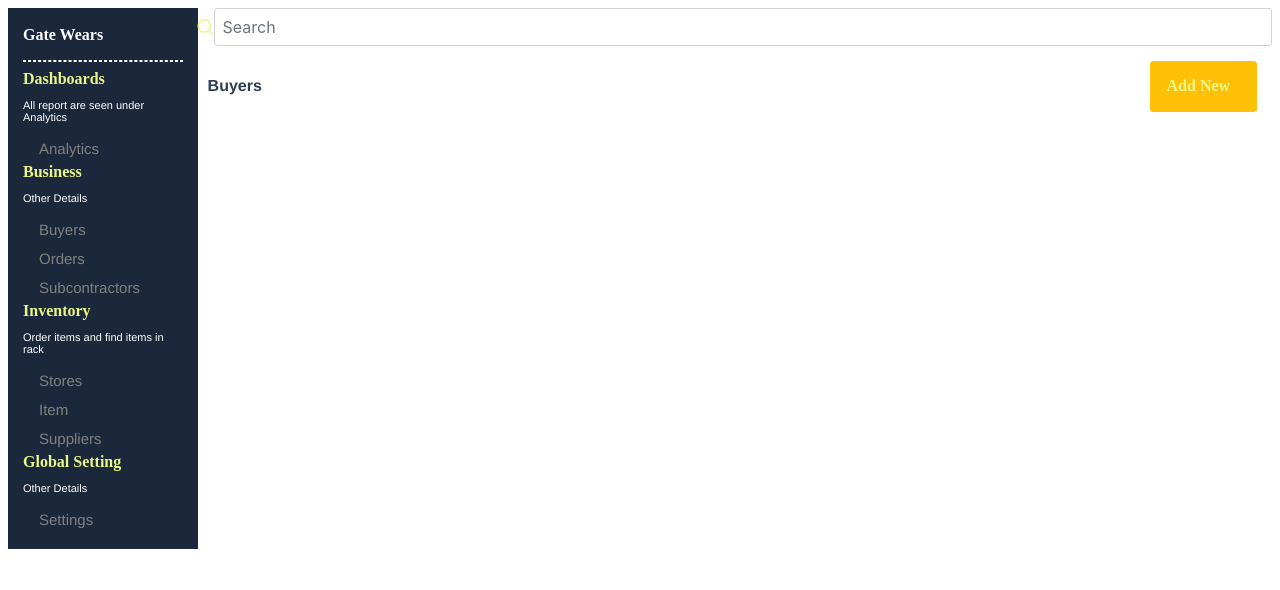
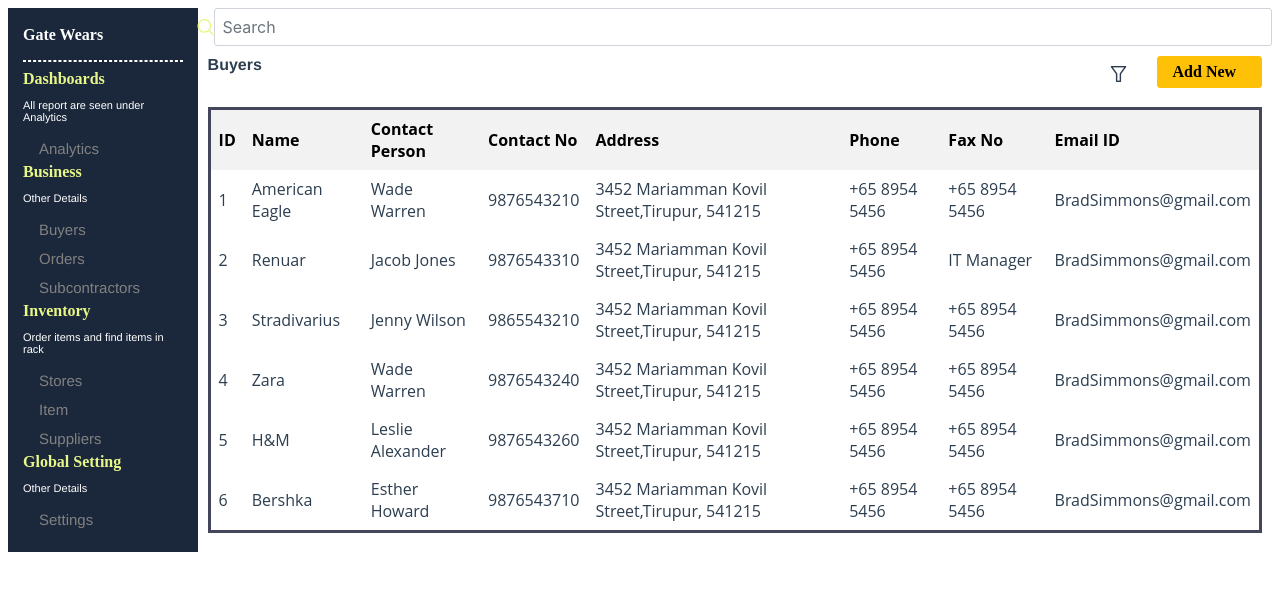
Before and after one commit to Anandsquash/myapp, a Vue app in the folder sample/: page / in a window 1280 px wide. Shown: the top 590 px of the page. Built offline with nearby package versions, Linux system fonts and the light colour scheme.

Commit message:
DialogBoxTemplate

```diff
--- a/sample/src/App.vue
+++ b/sample/src/App.vue
@@ -13,7 +13,7 @@
       <div class="nav">
         <span>Business</span>
         <p style="font-size: 11px;color:white">Other Details</p>
-        <a href="#buyers">Buyers</a>
+        <a v-on:click="$router.push('/')">Buyers</a>
         <a href="#orders">Orders</a>
         <a href="#subcontractors">Subcontractors</a>
       </div>
--- a/sample/src/components/Buyer.vue
+++ b/sample/src/components/Buyer.vue
@@ -1,18 +1,144 @@
 <template>
-    <div style="display:flex;flex-direction:row">
-        <h4 style="width:50%;padding:10px">Buyers</h4>
+    <div class="bdetails">
+    <div class="bhead">
+        <h4 style="width:50%;margin:10px">Buyers</h4>
         <div style="width:50%;display:flex;flex-direction:row-reverse !important;">
-            <Button label="Add New" style="width:20%;margin:15px;"/>
+            <Button  style="width:20%;margin:10px;padding:15px;" @click="addNew"><span style="color:black">Add New</span></Button>
+            <i class="pi pi-filter" style=margin:20px></i>
         </div>
     </div>
-    <div></div>
+    <div class="bfoot" >
+        <table id="firstTable">
+  <thead>
+    <tr>
+       <th>ID</th>
+      <th>Name</th>
+      <th>Contact Person</th>
+      <th>Contact No</th>
+      <th>Address</th>
+      <th>Phone</th>
+      <th>Fax No</th>
+      <th>Email ID</th>
+    </tr>
+  </thead>
+  <tbody>
+    <tr v-for="user in users" :key="user">
+      <td>{{user.id}}</td>
+      <td>{{user.name}}</td>
+      <td>{{user.contactPerson}}</td>
+      <td>{{user.contactno}}</td>
+      <td>{{user.address}}</td>
+      <td>{{user.phone}}</td>
+      <td>{{user.faxno}}</td>
+      <td>{{user.email}}</td>
+    </tr>
+  </tbody>
+</table>
+    </div>
+    <Dialog header="Add Buyer" v-model:visible="displayaddNew" :style="{width: '50%'}" >
+            <div class="bdialog">
+                <div class="details">
+                    <div style="display:flex;margin-bottom: 15px">
+                        <div style="border: 1px solid gray;border-radius: 50%;">
+                            <img src="C:\Anand\Project\myapp\sample\src\assets\clogo.png" class="logo">
+                        </div>
+                    </div>
+                    <div >
+                        <label>Business Name</label>
+                        <InputText v-model="businessname" id="businessname" placeholder="Business Name" />
+                    </div>
+                    <div class="contact">
+                        <div >
+                            <label>Contact Person</label>
+                            <InputText v-model="contactPerson" id="contactPerson" placeholder="contactPerson" class="textBox" />
+                        </div>
+                        <div>
+                            <label>Contact No</label>
+                            <InputText v-model="contactNo" id="contactNo" placeholder="contactNo" class="textBox" />
+                        </div>
+                    </div>
+                    <div >
+                        <label>Address</label>
+                        <Textarea v-model="address" id="address" placeholder="address"  />
+                    </div>
+                    <div class="contact">
+                            <div>
+                            <label>Postal</label>
+                            <InputText v-model="postal" id="postal" placeholder="postal" class="textBox" />
+                            </div>
+                            <div >
+                            <label>Country</label>
+                            <InputText v-model="country" id="country" placeholder="country" class="textBox" />
+                        </div>
+                    </div>
+                    <div class="contact">
+                            <div>
+                            <label>State</label>
+                            <InputText v-model="state" id="state" placeholder="state" class="textBox" />
+                            </div>
+                            <div >
+                            <label>City</label>
+                            <InputText v-model="city" id="city" placeholder="city" class="textBox" />
+                        </div>
+                    </div>
+                    <div class="contact">
+                            <div>
+                            <label>Fax No</label>
+                            <InputText v-model="faxno" id="faxno" placeholder="faxno" class="textBox" />
+                            </div>
+                            <div >
+                            <label>Phone No</label>
+                            <InputText v-model="phoneno" id="phoneno" placeholder="phoneno" class="textBox" />
+                        </div>
+                    </div>
+                    <div class="contact">
+                            <div>
+                            <label>Email Id</label>
+                            <InputText v-model="email" id="email" placeholder="email" class="textBox"/>
+                            </div>
+                            <div >
+                            <label>Website</label>
+                            <InputText v-model="website" id="website" placeholder="website" class="textBox" />
+                        </div>
+                    </div>
+
+                    <span>+Add Address</span>
+
+
+                </div>
+            </div>
+            <div id='footer'>
+                <Button label="Submit" icon="pi pi-check" autofocus />
+                <Button label="Close" icon="pi pi-times"  class="p-button-text"/>
+
+            </div>
+        </Dialog>
+    </div>
 </template>
 <script>
 
 export default {
   name: "Buyer",
+  el: '#firstTable',
   data(){
+      return {
+          users: [
+      { id:1,name: "American Eagle",contactPerson:'Wade Warren',contactno:'9876543210',address:'3452 Mariamman Kovil Street,Tirupur, 541215', phone: '+65 8954 5456', faxno: '+65 8954 5456',email:'BradSimmons@gmail.com' },
+      { id:2,name: "Renuar",contactPerson:'Jacob Jones',contactno:'9876543310',address:'3452 Mariamman Kovil Street,Tirupur, 541215', phone: '+65 8954 5456', faxno: 'IT Manager',email:'BradSimmons@gmail.com' },
+      { id:3,name: "Stradivarius",contactPerson:'Jenny Wilson',contactno:'9865543210',address:'3452 Mariamman Kovil Street,Tirupur, 541215', phone: '+65 8954 5456', faxno: '+65 8954 5456',email:'BradSimmons@gmail.com' },
+      { id:4,name: "Zara",contactPerson:'Wade Warren',contactno:'9876543240',address:'3452 Mariamman Kovil Street,Tirupur, 541215', phone: '+65 8954 5456', faxno: '+65 8954 5456',email:'BradSimmons@gmail.com' },
+      { id:5,name: "H&M",contactPerson:'Leslie Alexander',contactno:'9876543260',address:'3452 Mariamman Kovil Street,Tirupur, 541215', phone: '+65 8954 5456', faxno: '+65 8954 5456',email:'BradSimmons@gmail.com' },
+      { id:6,name: "Bershka",contactPerson:'Esther Howard',contactno:'9876543710',address:'3452 Mariamman Kovil Street,Tirupur, 541215', phone: '+65 8954 5456', faxno: '+65 8954 5456',email:'BradSimmons@gmail.com' },
+    ],
+    displayaddNew: false
+      }
 
+
+  },
+  methods: {
+        addNew() {
+            this.displayaddNew = true;
+        },
   }
 }
 </script>
@@ -20,19 +146,56 @@
 .bdetails{
     display: flex;
     flex-direction: column;
+    height: 100%;
 }
+.textbox{
+    width:301px !important;
+    height: 38.46px !important;
+}
+.contact{
+    display: flex;
+    flex-direction: row;
+    /* align-items: flex-start; */
+    align-content: flex-start;
+    gap: 20px;
+}
+#footer{
+    display: flex;
+    flex-direction: row-reverse;
+}
+.bdialog{
+    margin: 10%;
+}
+table {
+  font-family: 'Open Sans', sans-serif;
+  width: 100%;
+  border-collapse: collapse;
+  border: 3px solid #44475C;
+  margin: 10px 10px 0 10px;
+}
+table th {
+text-align: left;
+  background: #F2F2F2;;
+  color: black;
+  padding: 8px;
+
+
+}
+table td {
+  text-align: left;
+  padding: 8px;
+  /* border-right: 2px solid #7D82A8; */
+  height: 100%;
+}
+
 .bhead{
     display: flex;
     flex-direction: row;
-    width: 10%;
+    height:10%;
 }
 .bfoot{
     display: flex;
     flex-direction: row;
-    width: 90%;
-}
-.iconsStyle{
-    display: flex;
-    flex-direction: row-reverse !important;
+    /* height: 90%; */
 }
 </style>
--- a/sample/src/components/test.vue
+++ b/sample/src/components/test.vue
@@ -113,7 +113,7 @@
   // ])
 };
 </script>
-<style >
+<style scoped >
 
 table {
   font-family: 'Open Sans', sans-serif;
--- a/sample/src/main.js
+++ b/sample/src/main.js
@@ -8,6 +8,8 @@
 import InputNumber from 'primevue/inputnumber';
 import SelectButton from 'primevue/selectbutton';
 import Checkbox from 'primevue/checkbox';
+import Dialog from 'primevue/dialog';
+import Textarea from 'primevue/textarea';
 // import vuex from 'vuex'
 // import store from "./Vuex.js";
 import store from "./store"
@@ -21,7 +23,9 @@
 app.use(PrimeVue)
 // app.use(vuex)
 app.use(store)
+app.component('Dialog',Dialog)
 app.component('InputText',InputText)
+app.component('Textarea',Textarea)
 app.component('Button',Button)
 app.component('Dropdown',Dropdown)
 app.component('InputNumber',InputNumber)
```
